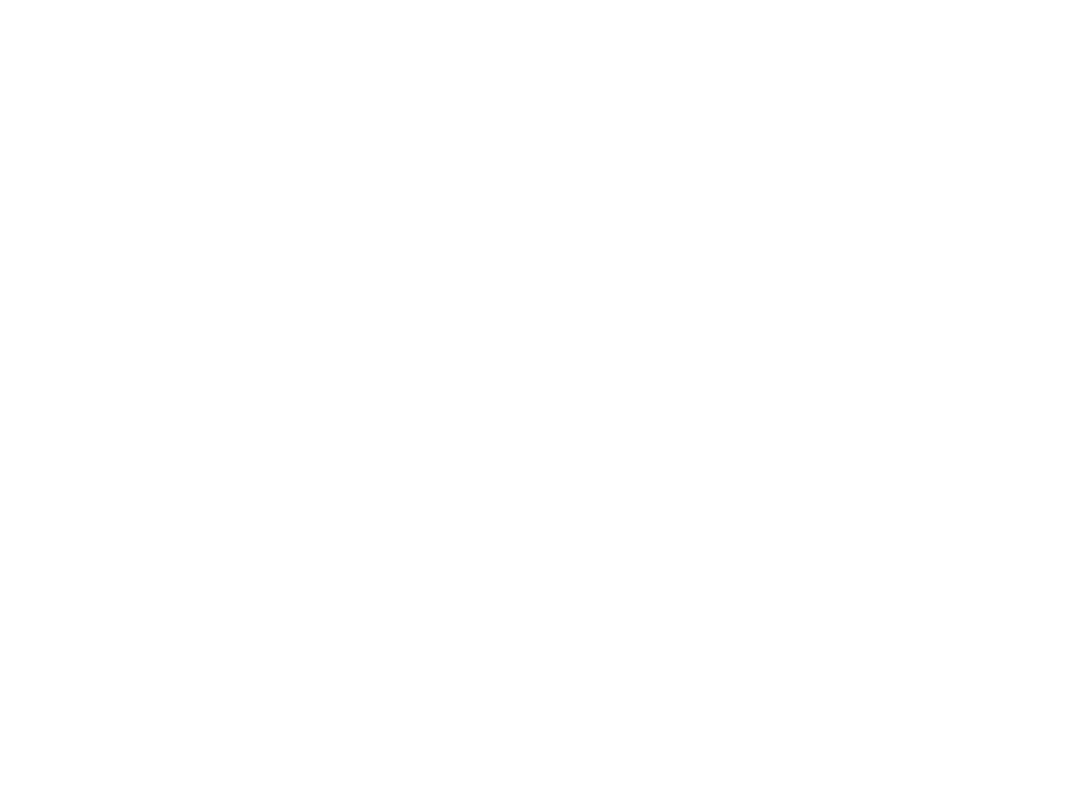
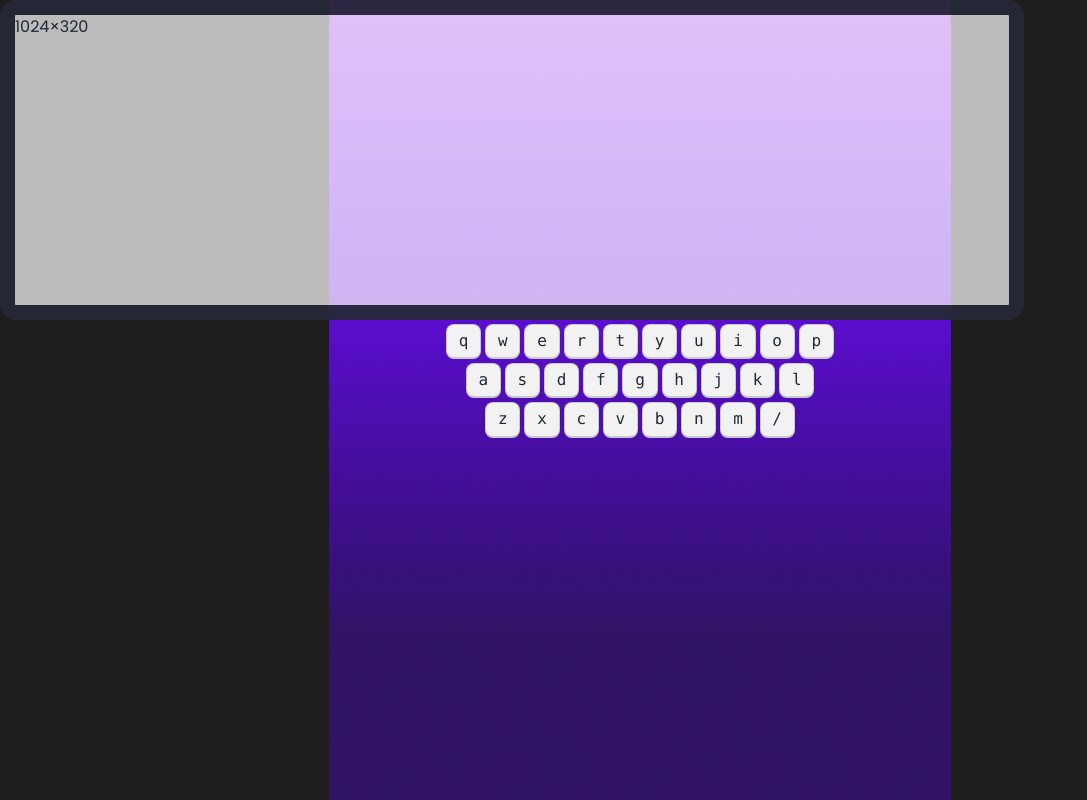
Before and after one commit to Ishrat2413/alpha-clash-pro, a plain HTML site: page index.html in a window 1280 px wide. Shown: the whole page, without its empty margins (0-1087 px from the left). Drawn offline with nearby package versions, Linux system fonts and the light colour scheme.

Commit message:
doing some basic css

```diff
--- a/index.html
+++ b/index.html
@@ -11,15 +11,67 @@
     <!-- CSS Style  -->
     <link rel="stylesheet" href="styles/style.css">
 </head>
-<body>
-    <section class="home">
+<body class="font-poppins">
+    <main class="min-h-screen bg-[#1E1E1E] bg-[url(images/background.png)] bg-no-repeat bg-center">
+        <!-- Home Scree  -->
+        <section class="home min-h-screen text-white flex flex-col justify-center items-center hidden">
+            <div class="flex flex-col items-center gap-20">
+                <h1 class="font-anton text-9xl uppercase">Alphabet Clash</h1>
+                <p>Unleash Your Keyboard Kung Fu : Press “Enter” to Play</p>
+                <button class="btn bg-white text-black">Play Now</button>
+            </div>
+        </section>
+        <!-- Play Ground -->
+        <section class="play-ground">
+            <div>
+                <!-- Screen -->
+                <div class="artboard artboard-horizontal phone-6 border-[15px] rounded-2xl border-[#010313CC] bg-[#FFFFFFB3]">
+                    1024×320
+                </div>
+                <!-- Keyboard Start-->
+                <div>
+                    <div class="flex justify-center gap-1 my-1 w-full">
+                        <kbd class="kbd">q</kbd>
+                        <kbd class="kbd">w</kbd>
+                        <kbd class="kbd">e</kbd>
+                        <kbd class="kbd">r</kbd>
+                        <kbd class="kbd">t</kbd>
+                        <kbd class="kbd">y</kbd>
+                        <kbd class="kbd">u</kbd>
+                        <kbd class="kbd">i</kbd>
+                        <kbd class="kbd">o</kbd>
+                        <kbd class="kbd">p</kbd>
+                    </div>
+                    <div class="flex justify-center gap-1 my-1 w-full">
+                        <kbd class="kbd">a</kbd>
+                        <kbd class="kbd">s</kbd>
+                        <kbd class="kbd">d</kbd>
+                        <kbd class="kbd">f</kbd>
+                        <kbd class="kbd">g</kbd>
+                        <kbd class="kbd">h</kbd>
+                        <kbd class="kbd">j</kbd>
+                        <kbd class="kbd">k</kbd>
+                        <kbd class="kbd">l</kbd>
+                    </div>
+                    <div class="flex justify-center gap-1 my-1 w-full">
+                        <kbd class="kbd">z</kbd>
+                        <kbd class="kbd">x</kbd>
+                        <kbd class="kbd">c</kbd>
+                        <kbd class="kbd">v</kbd>
+                        <kbd class="kbd">b</kbd>
+                        <kbd class="kbd">n</kbd>
+                        <kbd class="kbd">m</kbd>
+                        <kbd class="kbd">/</kbd>
+                    </div>
+                </div>
+                <!-- Keyboard End-->
+                <!-- Buttons -->
+            </div>
+        </section>
+        <!-- Score Board -->
+        <section class="score">
 
-    </section>
-    <section class="play-ground">
-
-    </section>
-    <section class="score">
-
-    </section>
+        </section>
+    </main>
 </body>
 </html>
```
